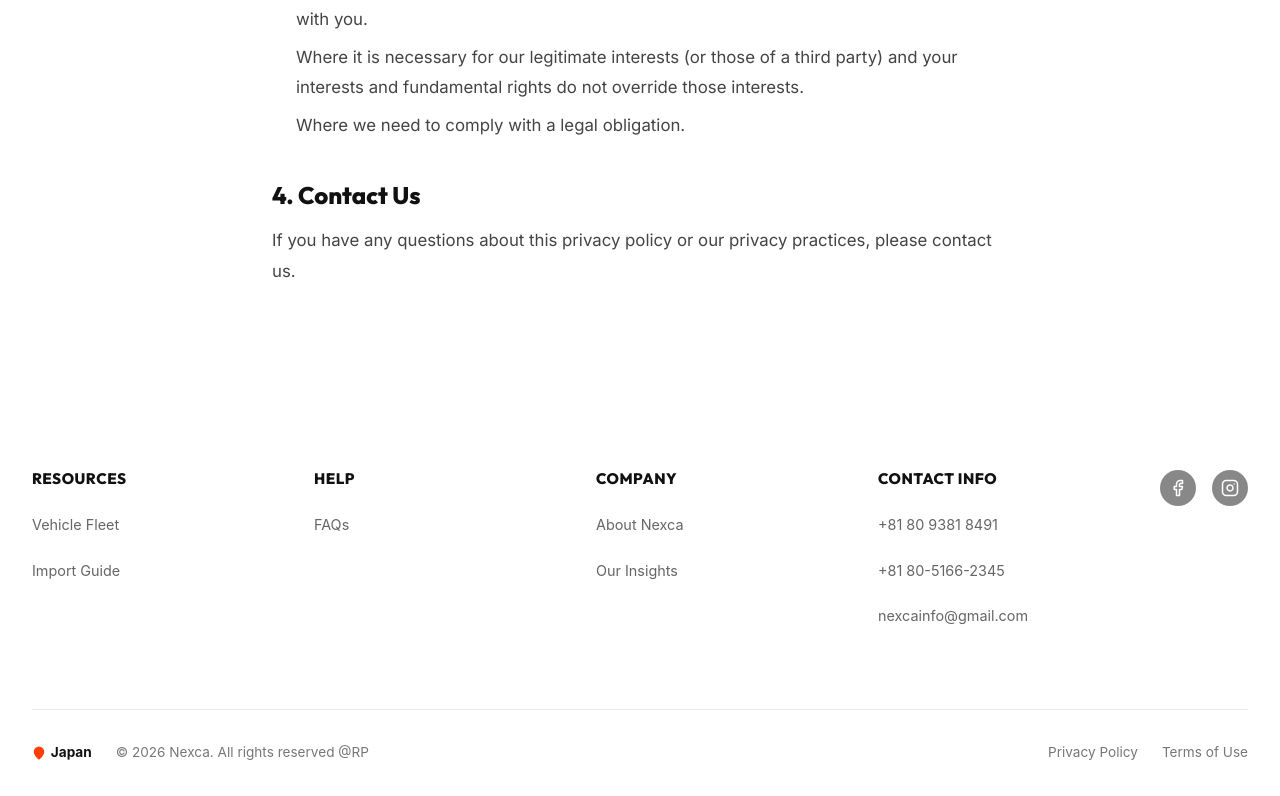
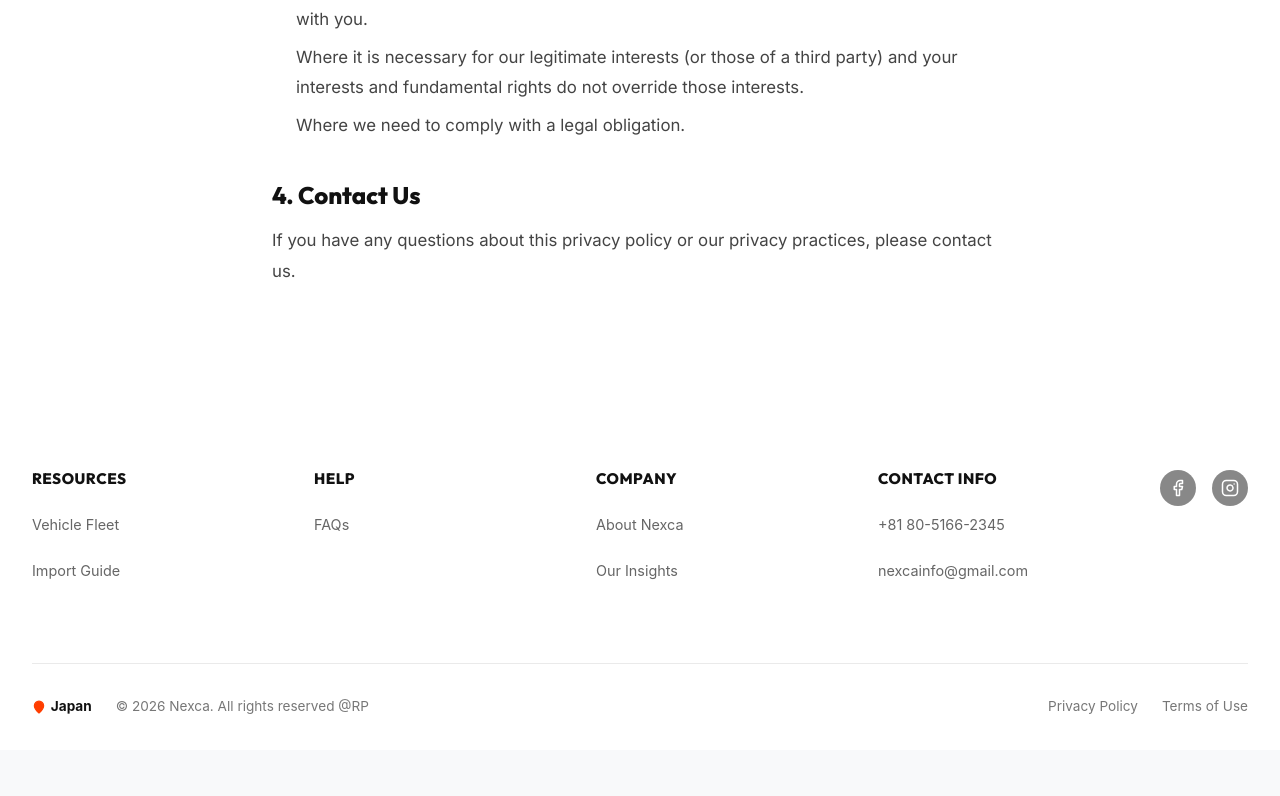
Before and after one commit to AMGRPrabhatha/Nexca, a React (Vite) app: page /privacy-policy in a window 1280 px wide. Shown: the part 938-1734 px from the top of the page. After the commit the page ends 1688 px from the top, so only its background shows below. Built offline with nearby package versions, Linux system fonts and the light colour scheme.

Commit message:
Remove +81 80 9381 8491 from footer contact info

```diff
--- a/src/components/Footer.jsx
+++ b/src/components/Footer.jsx
@@ -35,7 +35,6 @@ export const Footer = () => {
           <div className="footer-col contact-col">
             <h5>CONTACT INFO</h5>
             <ul>
-              <li><span>+81 80 9381 8491</span></li>
               <li><span>+81 80-5166-2345</span></li>
               <li><span>nexcainfo@gmail.com</span></li>
             </ul>
```
